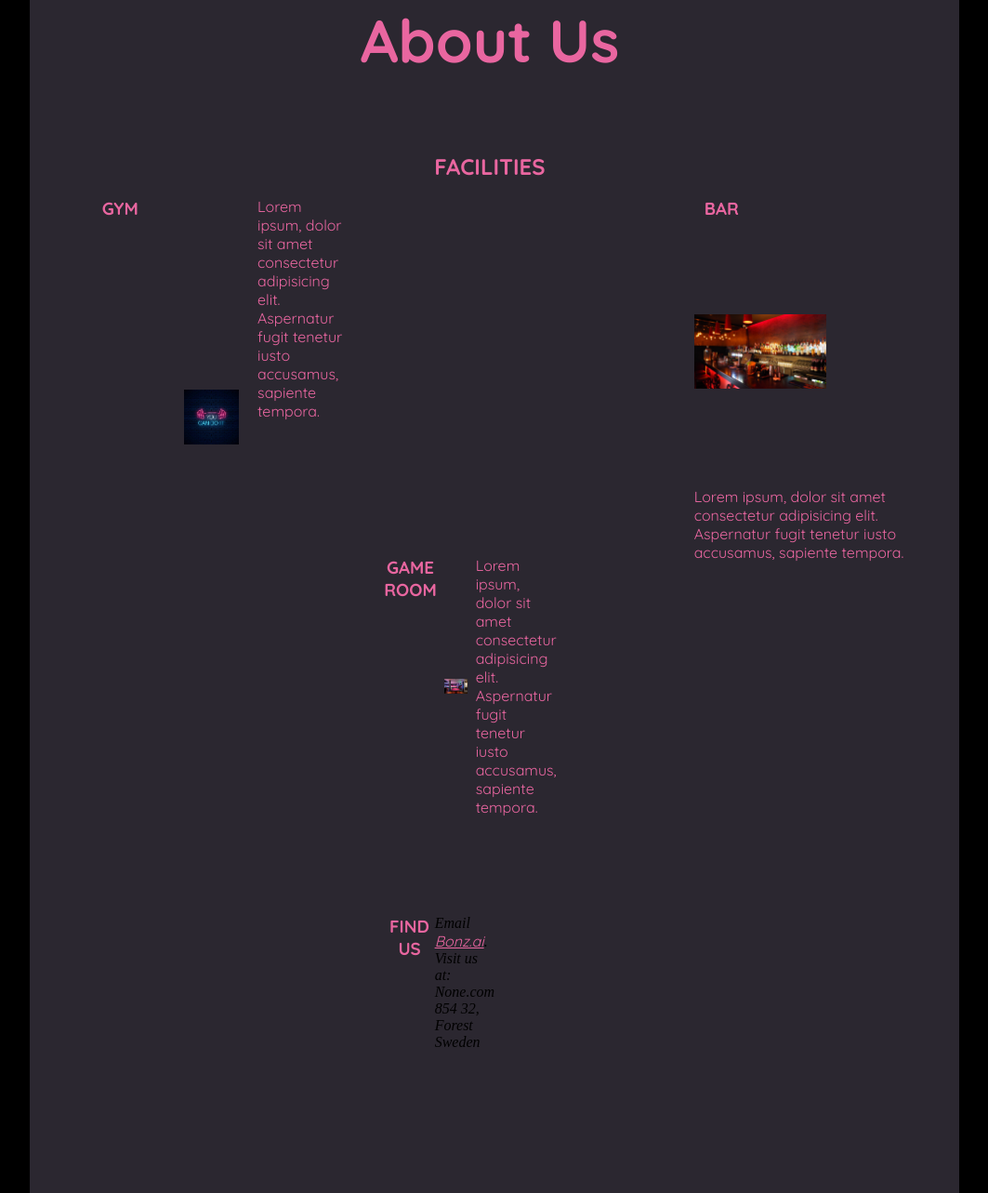
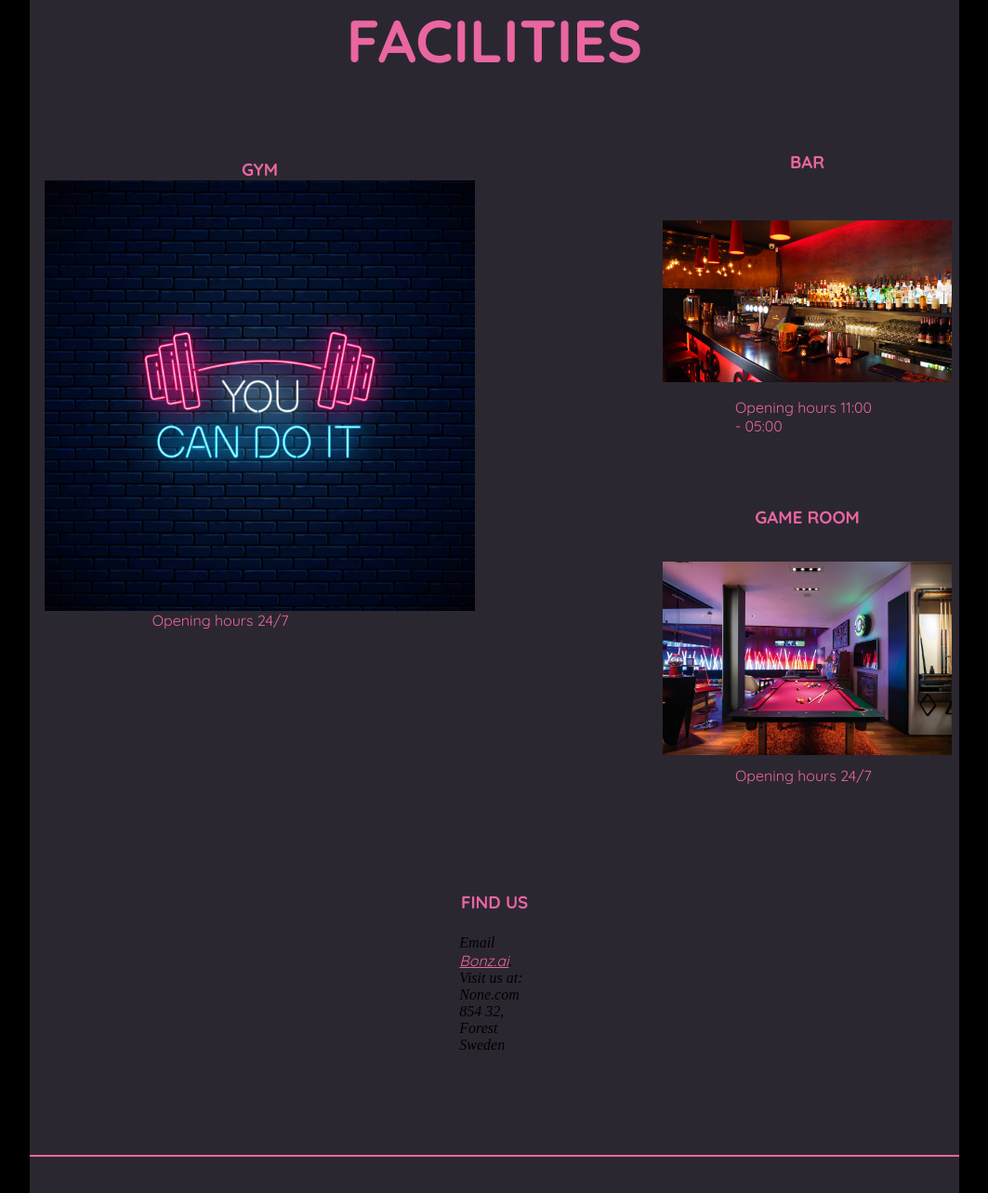
Before and after one commit to Jonasfe23/Bonz.ai, a plain HTML site: page about.html in a window 1280 px wide. Shown: the part 119-1402 px from the top of the page at 93% size, without its empty margins (108-1171 px from the left). Drawn offline with Linux system fonts and the light colour scheme.

Commit message:
small fix

```diff
--- a/about.html
+++ b/about.html
@@ -18,37 +18,30 @@
         <hr class="line">
         <main>
             <section class="about">
-                <h1 class="about__heading">About Us</h1>
-                <h2 class="about__small--heading">FACILITIES</h2>
+                <h1 class="about__heading">FACILITIES</h1>
                 <article class="about__article about__one">
-                    <h3  class="about__smaller--heading">GYM</h3>
+                    <h3  class="about__small--heading">GYM</h3>
                     <img class="about__image" src="assets/photos/gym.jpg" alt="">
                     <p class="about__text">
-                        Lorem ipsum, dolor sit amet consectetur adipisicing elit.
-                        Aspernatur fugit tenetur iusto accusamus,
-                        sapiente tempora.
+                        Opening hours 24/7
                     </p>
                 </article>
-                <article class="about__two">
-                    <h3 class="about__article about__smaller--heading">BAR</h3>
+                <article class="about__article about__two">
+                    <h3 class="about__small--heading">BAR</h3>
                     <img class="about__image" src="assets/photos/bar.jpg" alt="">
                     <p class="about__text">
-                        Lorem ipsum, dolor sit amet consectetur adipisicing elit.
-                        Aspernatur fugit tenetur iusto accusamus,
-                        sapiente tempora.
+                        Opening hours 11:00 - 05:00
                     </p>
                 </article>
                 <article class="about__article about__three">
-                    <h3 class="about__smaller--heading">GAME ROOM</h3>
+                    <h3 class="about__small--heading">GAME ROOM</h3>
                     <img class="about__image" src="assets/photos/game-room.jpg" alt="">
                     <p class="about__text">
-                        Lorem ipsum, dolor sit amet consectetur adipisicing elit.
-                        Aspernatur fugit tenetur iusto accusamus,
-                        sapiente tempora.
+                        Opening hours 24/7
                     </p>
                 </article>
                 <article class="about__article about__four">
-                    <h3 class="about__smaller--heading">FIND US</h3>
+                    <h3 class="about__small--heading">FIND US</h3>
                     <address>
                         Email <a href="mailto:none@none.com">Bonz.ai</a>.<br>
                         Visit us at:<br>
--- a/css/style.css
+++ b/css/style.css
@@ -327,16 +327,12 @@ input[type=submit] {
 .about__heading {
     grid-area: 1 / 3 / 1 / span 2;
     text-align: center;
+    font-size: 4rem;
     margin-top: 2rem;
-    font-size: 4rem;
 }
 
 .about__small--heading {
-    grid-area: 2 / 3 / 2 / span 2;
-    text-align: center;
-}
-
-.about__smaller--heading {
+    grid-area: 1 / 2 / 1 / span 2;
     text-align: center;
 }
 
@@ -346,38 +342,45 @@ input[type=submit] {
 }
 
 .about__image {
+    grid-area: 2 / 1 / 2 / span 4;
     object-fit: contain;
-    width: 60%;
-    height: 60%;
-    margin: auto;
+    width: 100%;
+    height: 100%;
 }
 
 .about__text {
+    grid-area: 3 / 2 / 3 / span 2;
     object-fit: contain;
+}
+
+address {
+    grid-area: 2 / 2 / span 2 / span 2;
+    justify-self: center;
+    margin: .5rem;
 }
 
 .about__one {
     grid-area: 2 / 1 / span 3 / span 3;
-    margin: 2rem;
-    padding: 1rem;
+     margin: .5rem;
+     padding: .5rem;
+
 }
 
 .about__two {
-    grid-area: 2 / 5 / span 3 / span 3;
-    margin: 2rem;
-    padding: 1rem;
+    grid-area: 2 / 5 / span 2 / span 2;
+    padding: .5rem;
 }
 
 .about__three {
-    grid-area: 4 / 3 / span 2 / span 2;
-    margin: 2rem;
-    padding: 1rem;
+    grid-area: 4 / 5 / span 2 / span 2;
+    margin-top: 1rem;
+    padding: .5rem;
 }
 
 .about__four {
     grid-area: 6 / 3 / span 2 / span 2;
-    margin: 2rem;
-    padding: 1rem;
+    margin: 4rem;
+    padding: .5rem;
 }
 
 /*footer*/
```
